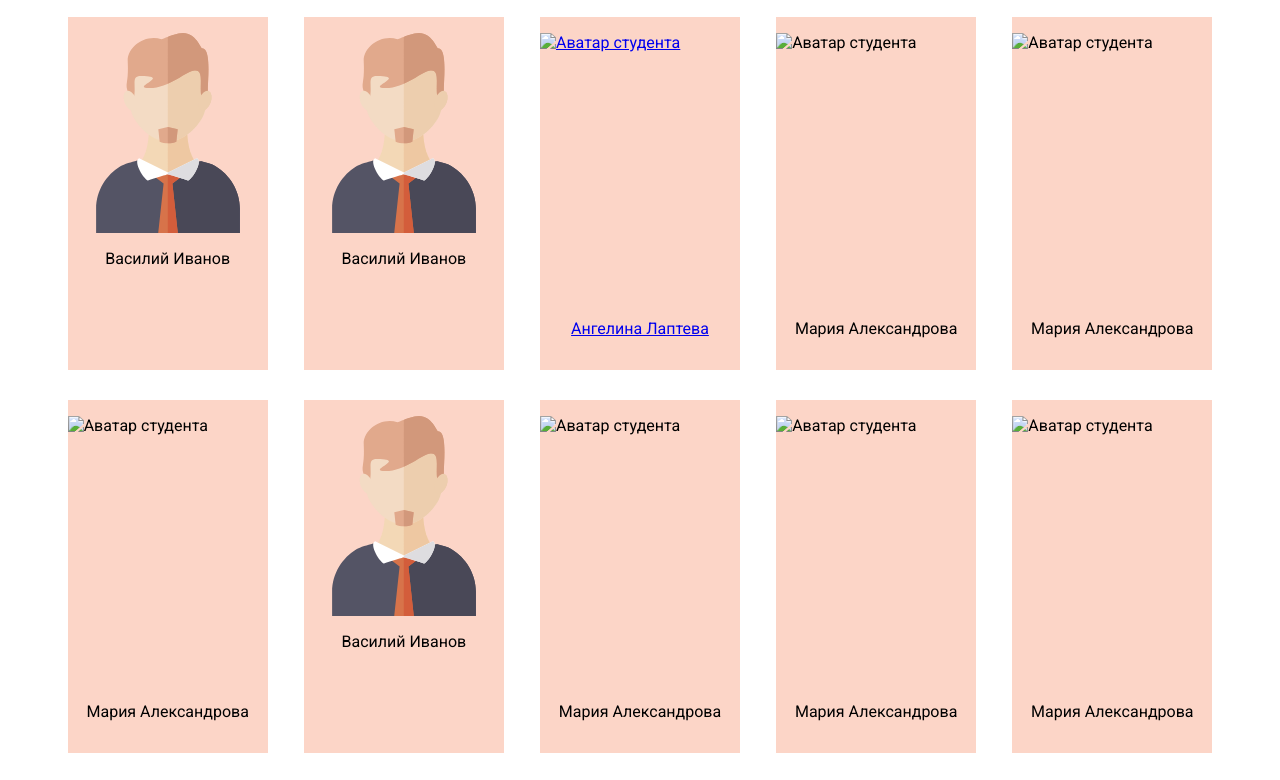
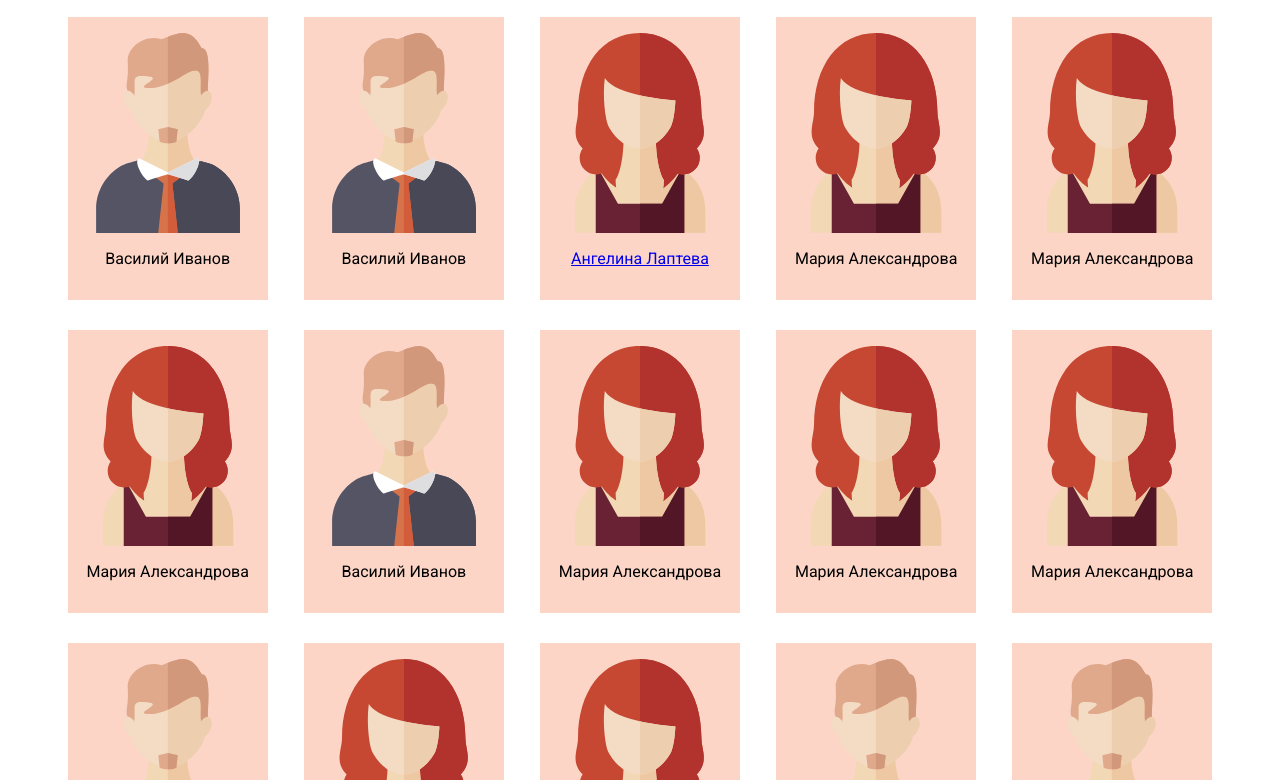
Before and after one commit to LapAngelina/web-group, a plain HTML site: page pages/students.html in a window 1280 px wide. Shown: the part 138-918 px from the top of the page. Drawn offline with Linux system fonts and the light colour scheme.

Commit message:
Update students.html

```diff
--- a/pages/students.html
+++ b/pages/students.html
@@ -42,20 +42,20 @@
                 </section>
                 <a class="student" href="1.1_My-page/My-page.html">
                     <section class="student">
-                        <img src="../img/avatar-svgrepo-com (1).svg" alt="Аватар студента" width="200" height="270">
+                        <img src="../img/avatar-svgrepo-com1.svg" alt="Аватар студента" width="200" height="270">
                         <p class="student-name">Ангелина Лаптева</p>
                 </section>
                 </a>
                 <section class="student">
-                    <img src="../img/avatar-svgrepo-com (1).svg" alt="Аватар студента" width="200" height="270">
+                    <img src="../img/avatar-svgrepo-com1.svg" alt="Аватар студента" width="200" height="270">
                     <p class="student-name">Мария Александрова</p>
                 </section>
                 <section class="student">
-                    <img src="../img/avatar-svgrepo-com (1).svg" alt="Аватар студента" width="200" height="270">
+                    <img src="../img/avatar-svgrepo-com1.svg" alt="Аватар студента" width="200" height="270">
                     <p class="student-name">Мария Александрова</p>
                 </section>
                 <section class="student">
-                    <img src="../img/avatar-svgrepo-com (1).svg" alt="Аватар студента" width="200" height="270">
+                    <img src="../img/avatar-svgrepo-com1.svg" alt="Аватар студента" width="200" height="270">
                     <p class="student-name">Мария Александрова</p>
                 </section>
                 <section class="student">
@@ -63,15 +63,15 @@
                     <p class="student-name">Василий Иванов</p>
                 </section>
                 <section class="student">
-                    <img src="../img/avatar-svgrepo-com (1).svg" alt="Аватар студента" width="200" height="270">
+                    <img src="../img/avatar-svgrepo-com1.svg" alt="Аватар студента" width="200" height="270">
                     <p class="student-name">Мария Александрова</p>
                 </section>
                 <section class="student">
-                    <img src="../img/avatar-svgrepo-com (1).svg" alt="Аватар студента" width="200" height="270">
+                    <img src="../img/avatar-svgrepo-com1.svg" alt="Аватар студента" width="200" height="270">
                     <p class="student-name">Мария Александрова</p>
                 </section>
                 <section class="student">
-                    <img src="../img/avatar-svgrepo-com (1).svg" alt="Аватар студента" width="200" height="270">
+                    <img src="../img/avatar-svgrepo-com1.svg" alt="Аватар студента" width="200" height="270">
                     <p class="student-name">Мария Александрова</p>
                 </section>
                 <section class="student">
@@ -79,11 +79,11 @@
                     <p class="student-name">Василий Иванов</p>
                 </section>
                 <section class="student">
-                    <img src="../img/avatar-svgrepo-com (1).svg" alt="Аватар студента" width="200" height="270">
+                    <img src="../img/avatar-svgrepo-com1.svg" alt="Аватар студента" width="200" height="270">
                     <p class="student-name">Мария Александрова</p>
                 </section>
                 <section class="student">
-                    <img src="../img/avatar-svgrepo-com (1).svg" alt="Аватар студента" width="200" height="270">
+                    <img src="../img/avatar-svgrepo-com1.svg" alt="Аватар студента" width="200" height="270">
                     <p class="student-name">Мария Александрова</p>
                 </section>
                 <section class="student">
```
